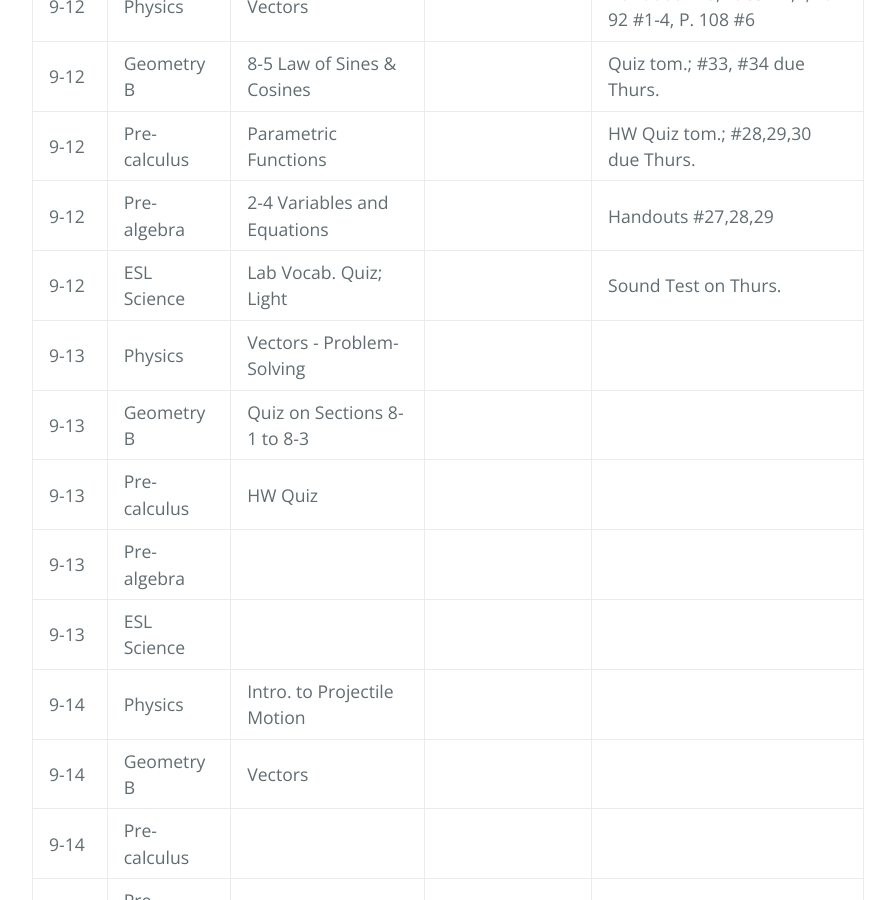
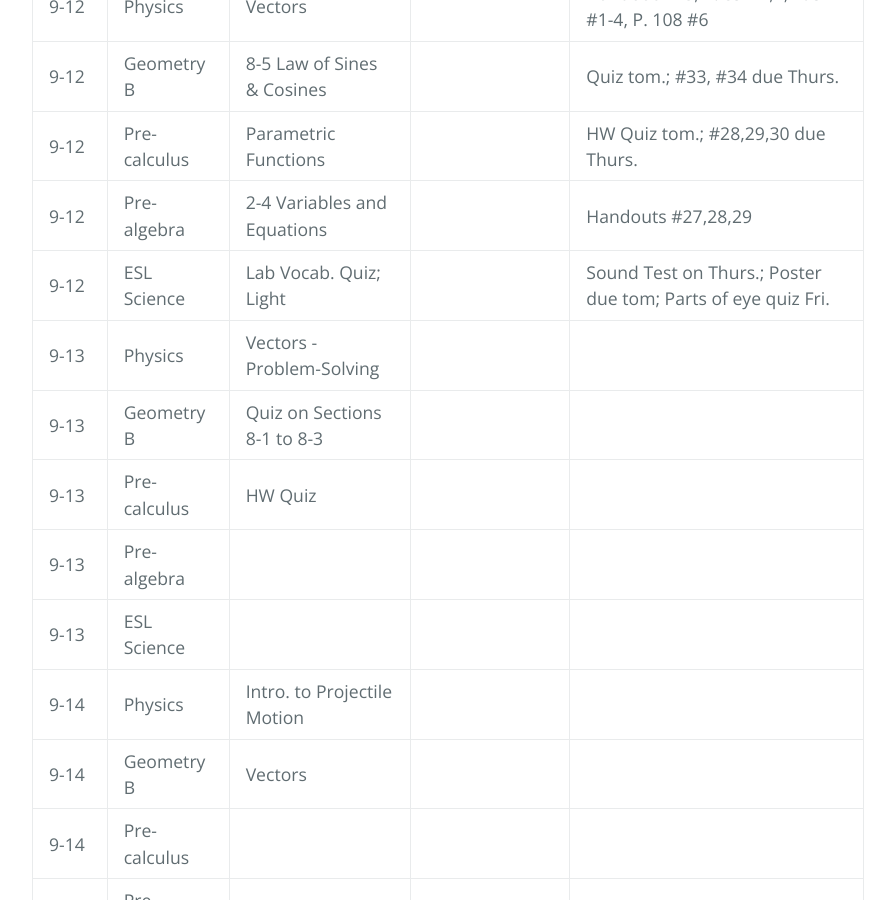
Before and after one commit to gpayoo/gpayoo, a Jekyll site: the page built from index.md, in a window 1280 px wide and 900 px high, scrolled down 667 px. Shown: the whole window, without its empty margins (192-1087 px from the left). Built offline with Jekyll 4.4.1, drawn with Linux system fonts in a browser that asks for light colours; our own code applies the rules of GitHub Pages for plain Markdown files.

Commit message:
Update index.md

```diff
--- a/index.md
+++ b/index.md
@@ -13,7 +13,7 @@ layout: default
 | 9-12 | Geometry B | 8-5 Law of Sines & Cosines | | Quiz tom.; #33, #34 due Thurs. |
 | 9-12 | Pre-calculus | Parametric Functions | | HW Quiz tom.; #28,29,30 due Thurs.
 | 9-12 | Pre-algebra | 2-4 Variables and Equations | | Handouts #27,28,29
-| 9-12 | ESL Science | Lab Vocab. Quiz; Light |  |  Sound Test on Thurs.
+| 9-12 | ESL Science | Lab Vocab. Quiz; Light |  |  Sound Test on Thurs.; Poster due tom; Parts of eye quiz Fri.
 | 9-13 | Physics | Vectors - Problem-Solving | |
 | 9-13 | Geometry B | Quiz on Sections 8-1 to 8-3 | | |
 | 9-13 | Pre-calculus | HW Quiz  | |
```
